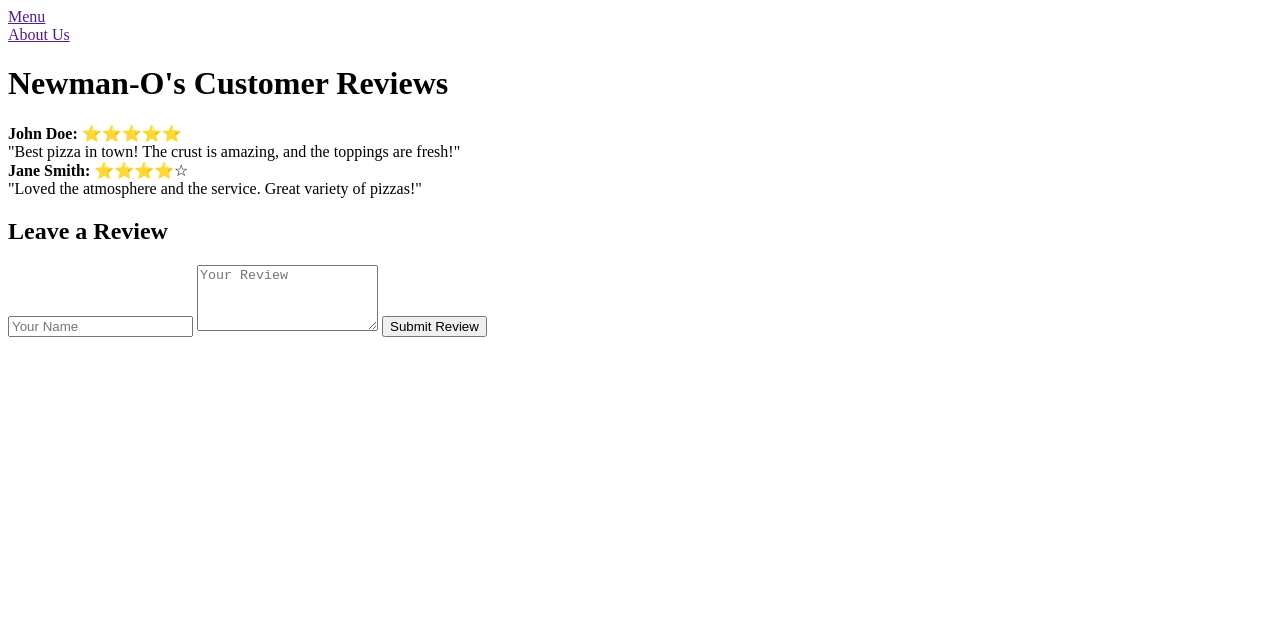
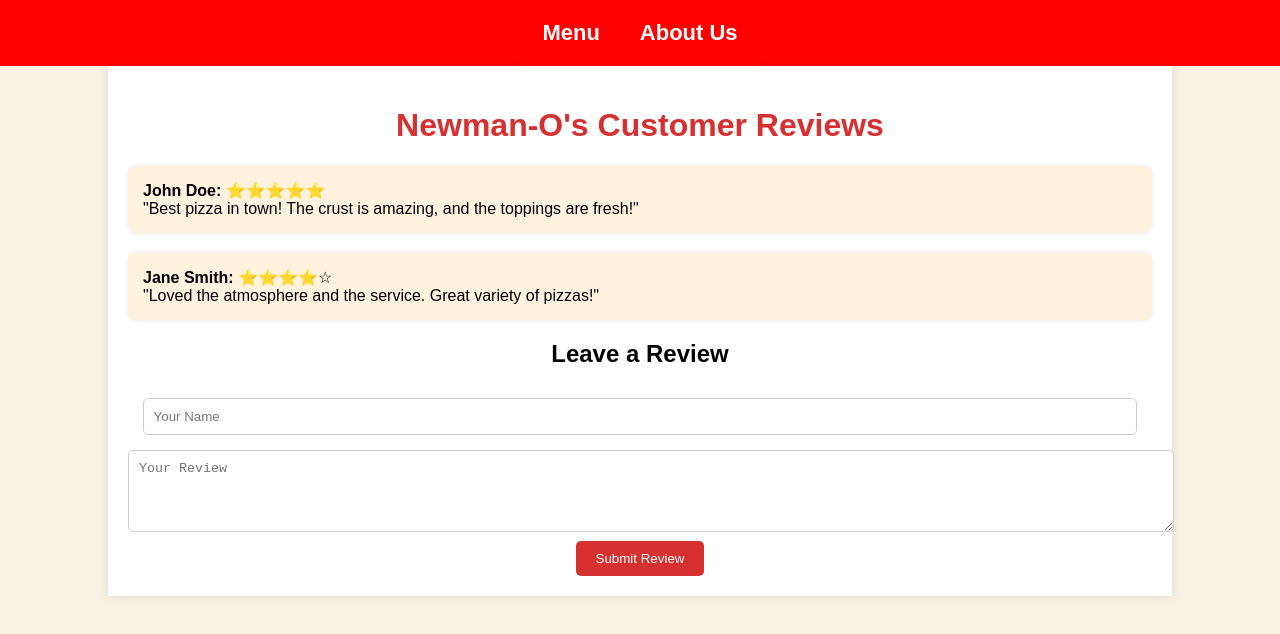
Before and after one commit to githu40/Newman-O-s-Pizzeria, a plain HTML site: page More.html in a window 1280 px wide. Drawn offline with Linux system fonts and the light colour scheme.

Commit message:
Update More.html

```diff
--- a/More.html
+++ b/More.html
@@ -1,6 +1,7 @@
 <!DOCTYPE html>
 <html lang="en">
 <head>
+    <link rel="stylesheet" href="stylem.css">
     <meta charset="UTF-8">
     <meta name="viewport" content="width=device-width, initial-scale=1.0">
     <nav>
```
